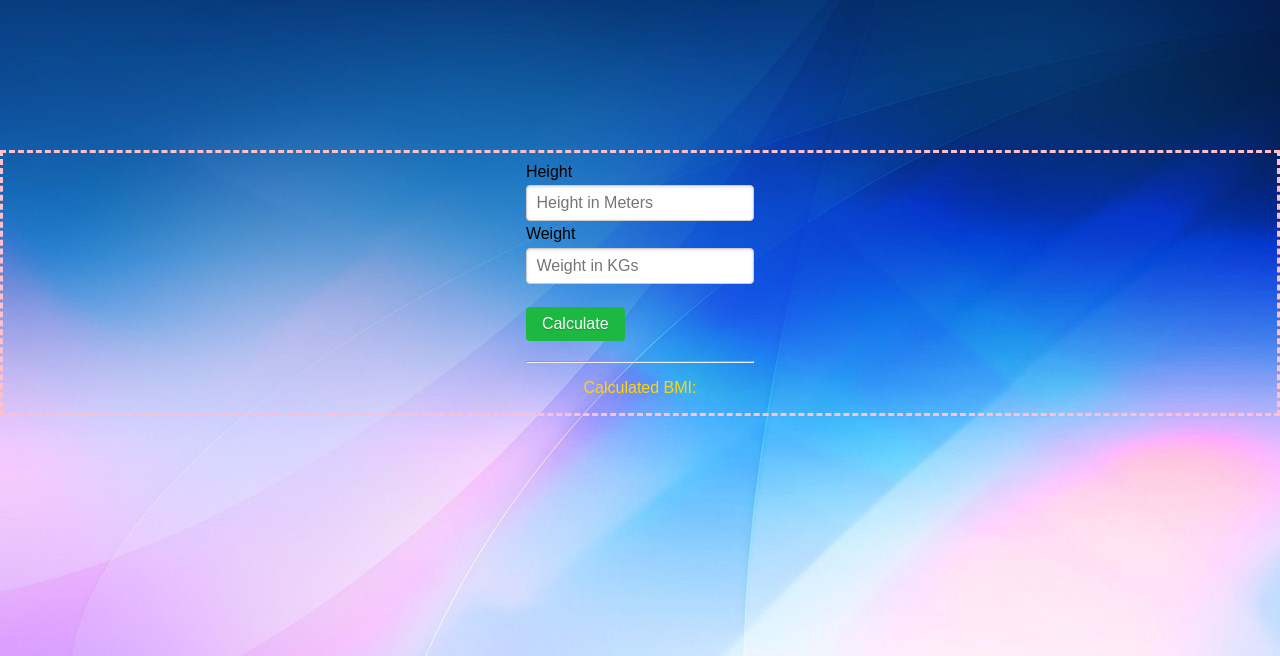
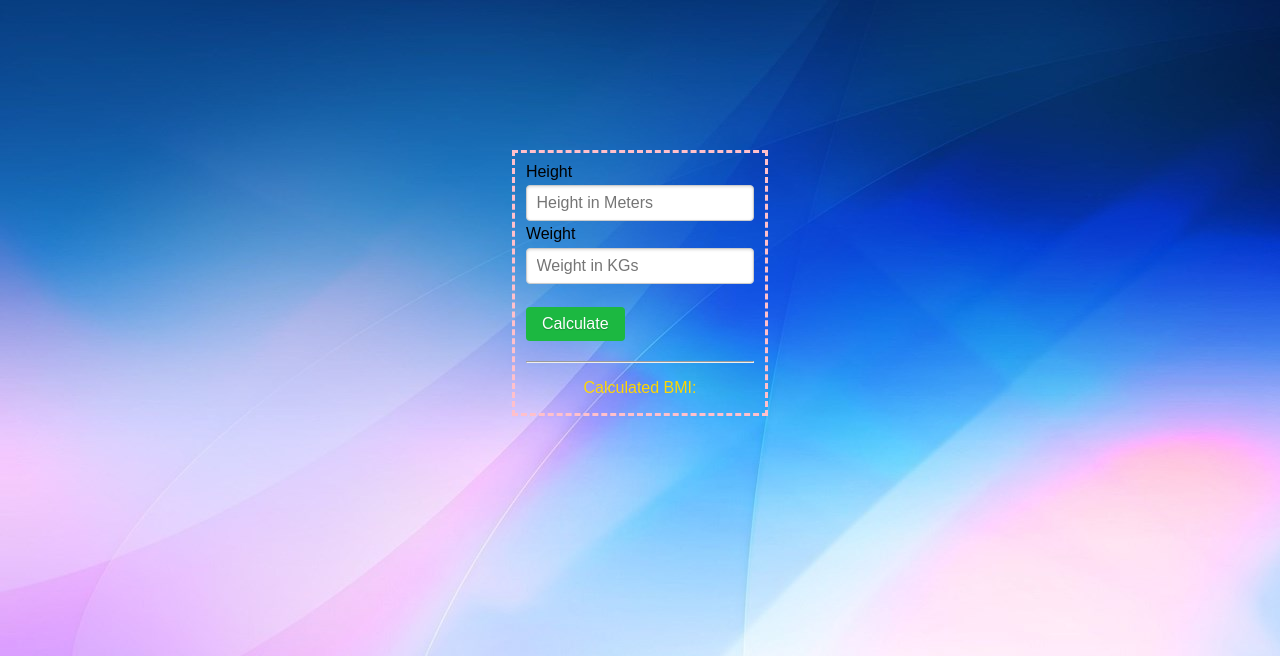
Before and after one commit to rikjal/BMI-Calculator, a Flask app: page / in a window 1280 px wide. Shown: the top 656 px of the page. Run offline with Flask 2, Linux system fonts and the light colour scheme; some libraries are stand-ins or nearby versions.

Commit message:
Update index.css

```diff
--- a/static/css/index.css
+++ b/static/css/index.css
@@ -3,7 +3,7 @@ body{
 }
 #form{
     margin: 150px auto;
-    width: 15%
+    max-width: 18%;
     min-width: 250px;
     display: flex;
     justify-content: center;
```
